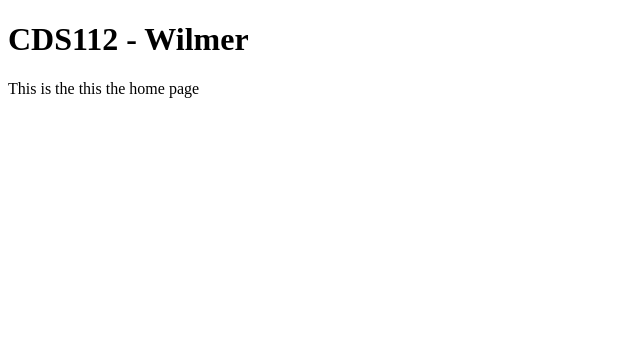
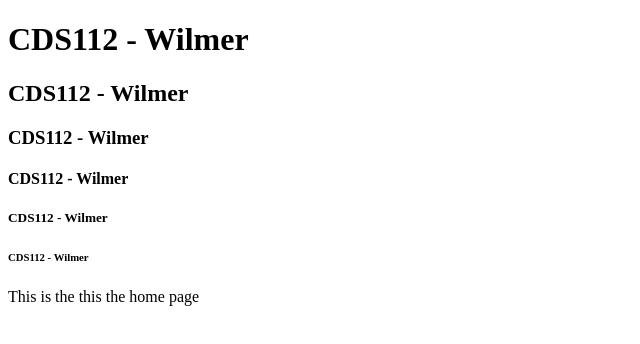
Before and after one commit to wilhed08/www, a plain HTML site: page index.html in a window 1280 px wide. Shown: the whole page, without its empty margins (0-640 px from the left). Drawn offline with Linux system fonts and the light colour scheme.

Commit message:
Update index.html

```diff
--- a/index.html
+++ b/index.html
@@ -6,6 +6,12 @@
 <body>
 
 <h1>CDS112 - Wilmer</h1>
+<h2>CDS112 - Wilmer</h2>
+<h3>CDS112 - Wilmer</h3>
+<h4>CDS112 - Wilmer</h4>
+<h5>CDS112 - Wilmer</h5>
+<h6>CDS112 - Wilmer</h6>
+
 <p>This is the this the home page</p>
 
 </body>
```
